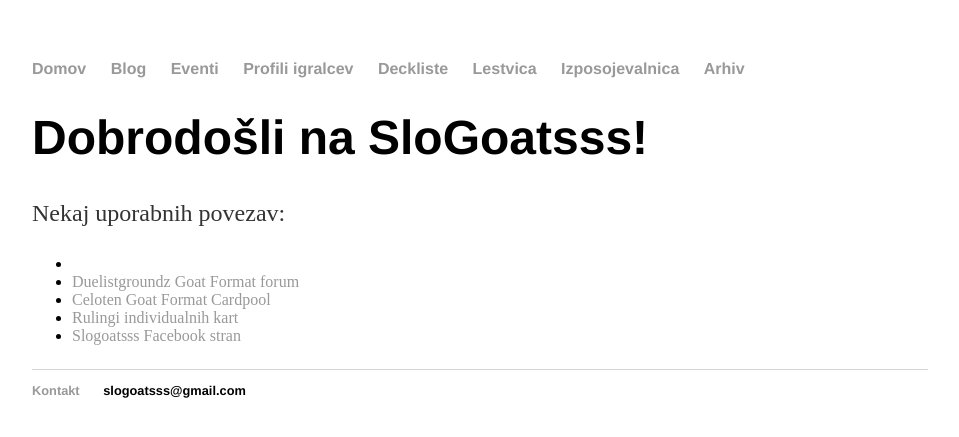
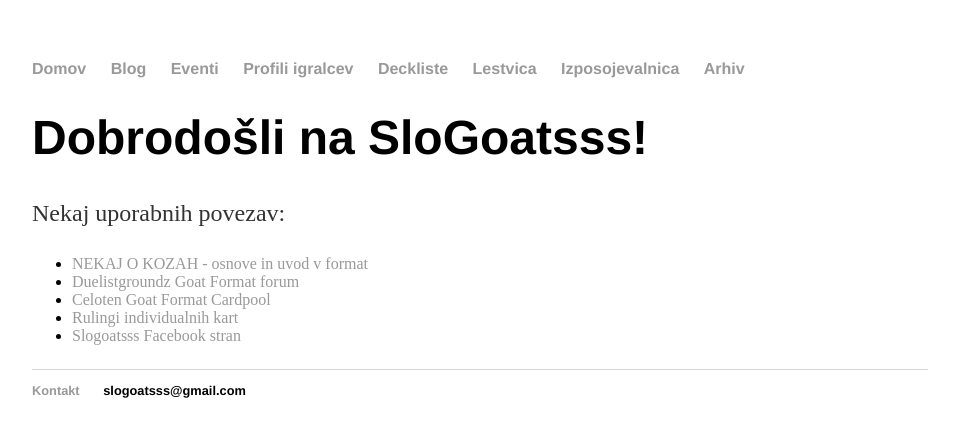
Before and after one commit to slogoatsss/slogoatsss.github.io, a Jekyll site: the page built from index.html, in a window 1280 px wide. Shown: the top 437 px of the page, without its empty margins (160-1119 px from the left). Built offline with Jekyll 4.4.1, drawn with Linux system fonts in a browser that asks for light colours.

Commit message:
Update index.html

```diff
--- a/index.html
+++ b/index.html
@@ -6,7 +6,7 @@
 	<h1>Dobrodošli na SloGoatsss!</h1>
 	<p>Nekaj uporabnih povezav:
 		<ul>
-			<li><a href="/uvod/index.html"Članek "NEKAJ O KOZAH" - osnove in uvod v format</a></li>
+			<li><a href="/uvod/index.html"Članek <q>NEKAJ O KOZAH</q> - osnove in uvod v format</a></li>
   			<li><a href="http://duelistgroundz.com/index.php?/forum/687-goat-format/" target="_blank">Duelistgroundz Goat Format forum</a></li>
 			<li><a href="https://formatlibrary.weebly.com/goat_cardpool.html" target="_blank">Celoten Goat Format Cardpool</a></li>
   			<li><a href="https://formatlibrary.weebly.com/goat_rulings" target="_blank">Rulingi individualnih kart</a></li>
```
